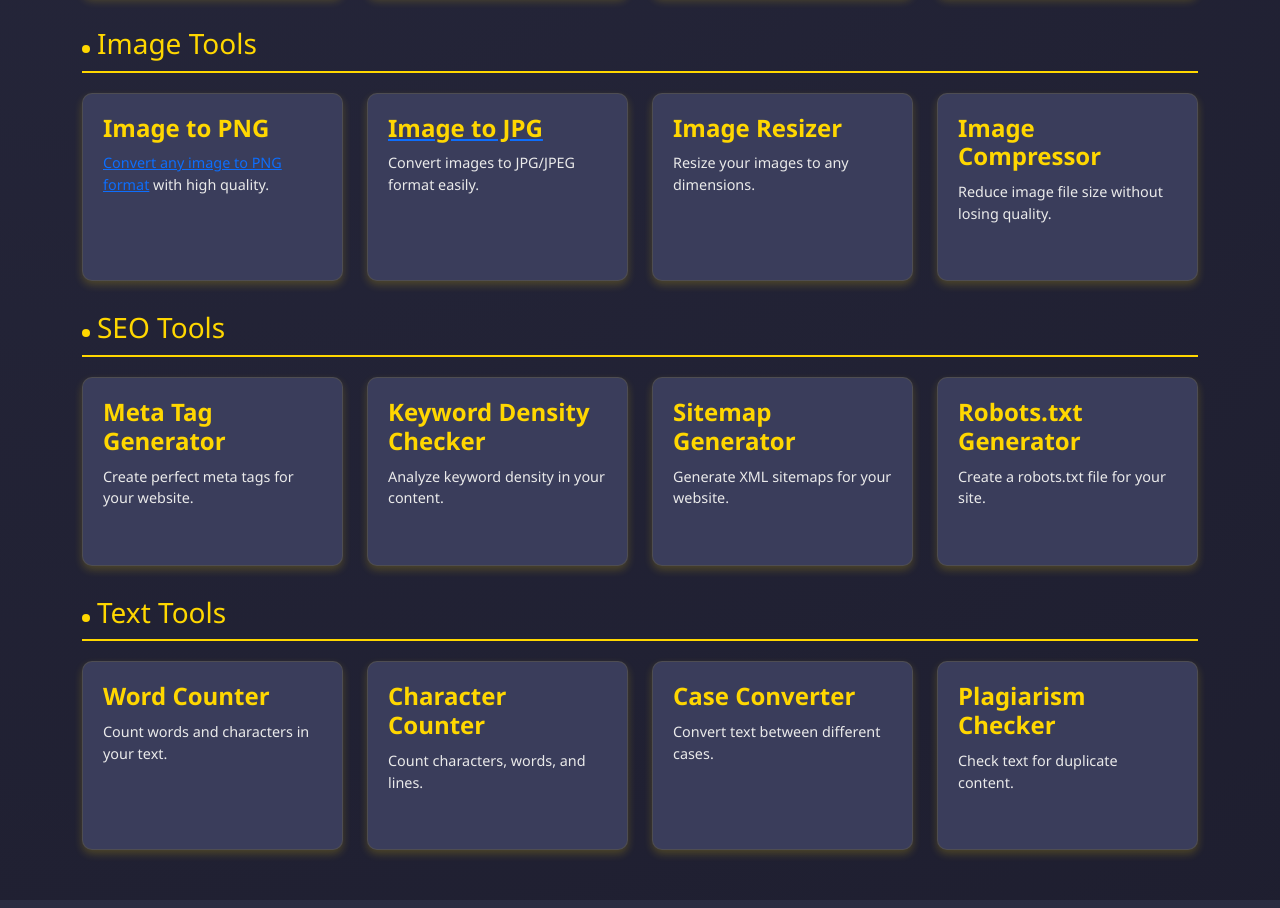
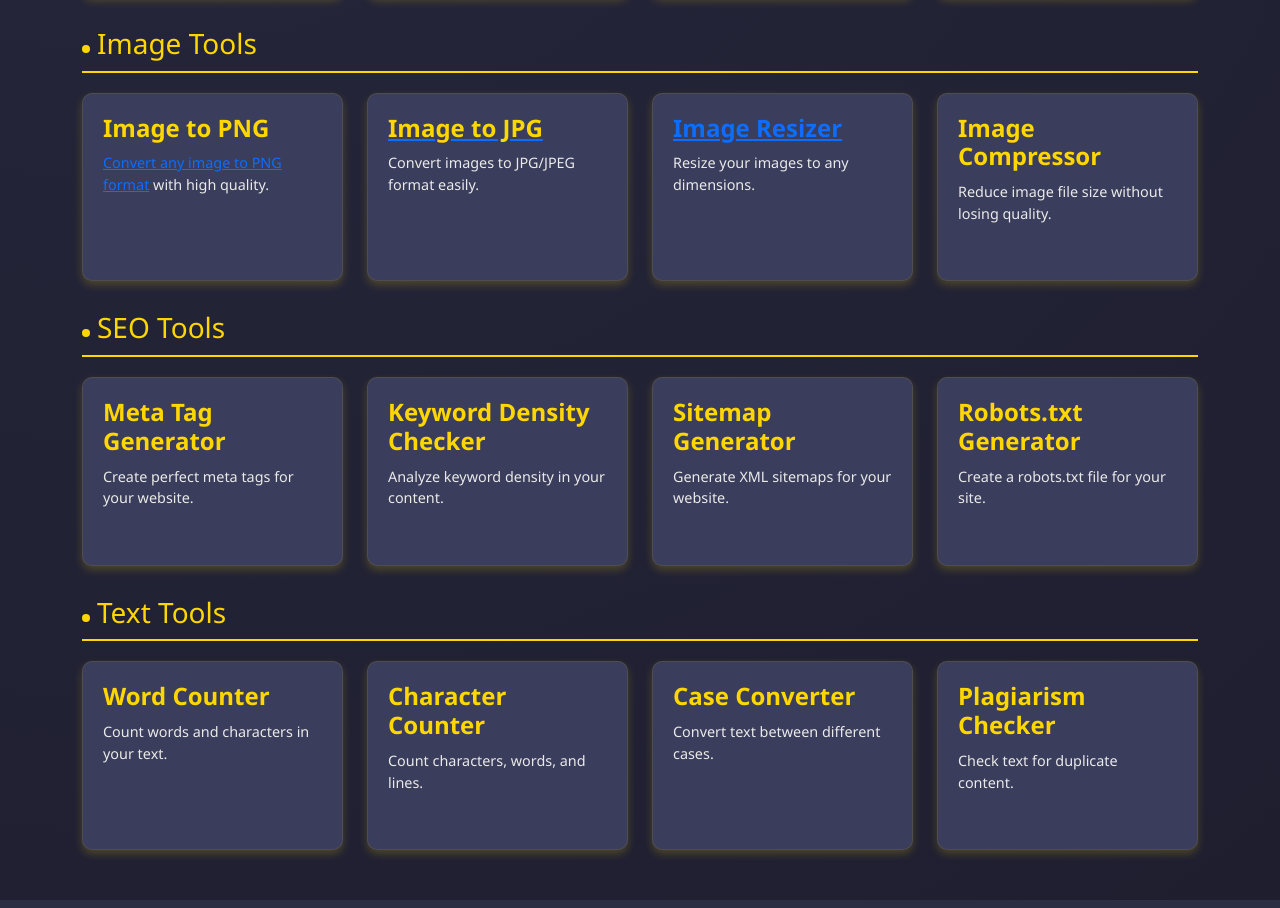
Before and after one commit to bablu1411/Tool, a plain HTML site: page index.html in a window 1280 px wide. Shown: the part 1047-1955 px from the top of the page. Drawn offline with nearby package versions, Linux system fonts and the light colour scheme.

Commit message:
Update index.html

```diff
--- a/index.html
+++ b/index.html
@@ -483,7 +483,10 @@
                     </div>
                     <div class="col-md-3 col-sm-6">
                         <div class="tool-card" onclick="showTool('image-resizer')">
-                            <h4 class="tool-title">Image Resizer</h4>
+                          <h4 class="tool-title">
+                          <a href=" Image-Resizer.html" target="_blank">Image Resizer</a>
+                          </h4>
+
                             <p class="tool-description">Resize your images to any dimensions.</p>
                         </div>
                     </div>
```
